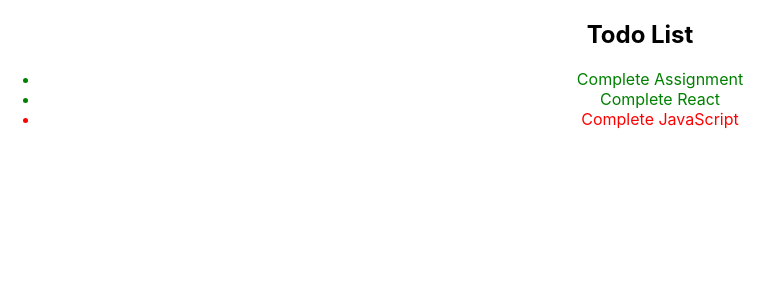
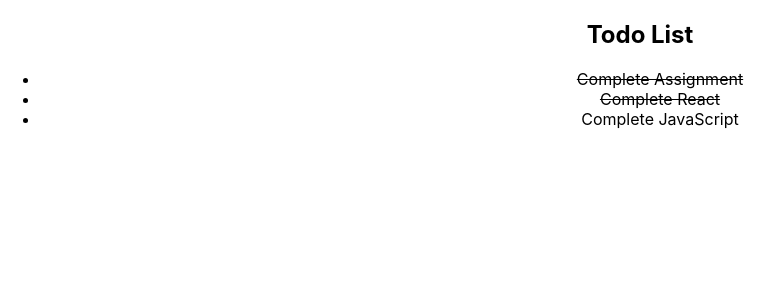
Before and after one commit to muskansingh73/ReactPrac, a React (Create React App) app: page / in a window 1280 px wide. Shown: the top 300 px of the page, without its empty margins (0-783 px from the left). Built offline with nearby package versions, Linux system fonts and the light colour scheme.

Commit message:
ternary added

```diff
--- a/src/App.js
+++ b/src/App.js
@@ -1,6 +1,7 @@
 import './App.css';
 // import Avatar from './Avatar';
-import PackingList from './PackingList';
+// import PackingList from './PackingList';
+import TodoTernary from './ToDoTernary';
 function App() {
 
   return (
@@ -9,8 +10,8 @@ function App() {
       height = "100px"
       width = "100px"
       person = {{name:"Muskan Singh"}}       /> */}
-      <PackingList />
-
+      {/* <PackingList /> */}
+      <TodoTernary />
     </div>
   );
 }
--- /dev/null
+++ b/src/ToDoTernary.jsx
@@ -0,0 +1,23 @@
+function Todo({todo,isDone}){
+    return(
+        <li className="item">
+            {isDone ? (<span style={{textDecoration:"line-through"}}>{todo}</span>) :
+            (todo)}
+        </li>
+    )
+}
+
+
+function TodoTernary(){
+    return(
+        <section>
+            <h1>Todo List</h1>
+            <ul>
+                <Todo todo={"Complete Assignment"} isDone={true}/>
+                <Todo todo={"Complete React"} isDone={true}/>
+                <Todo todo={"Complete JavaScript"} isDone={false}/>
+            </ul>
+        </section>)
+}
+
+export default TodoTernary;
```
